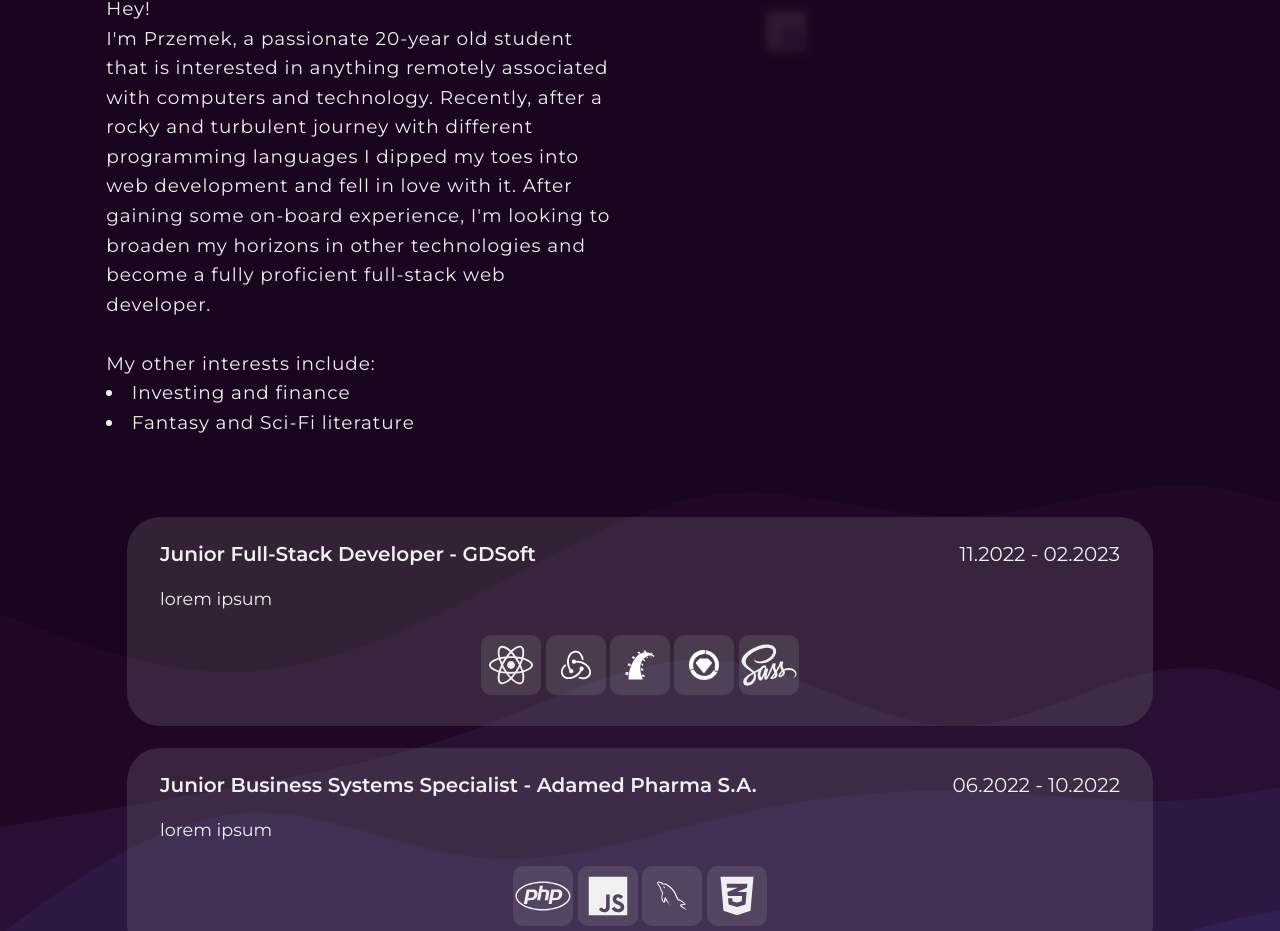
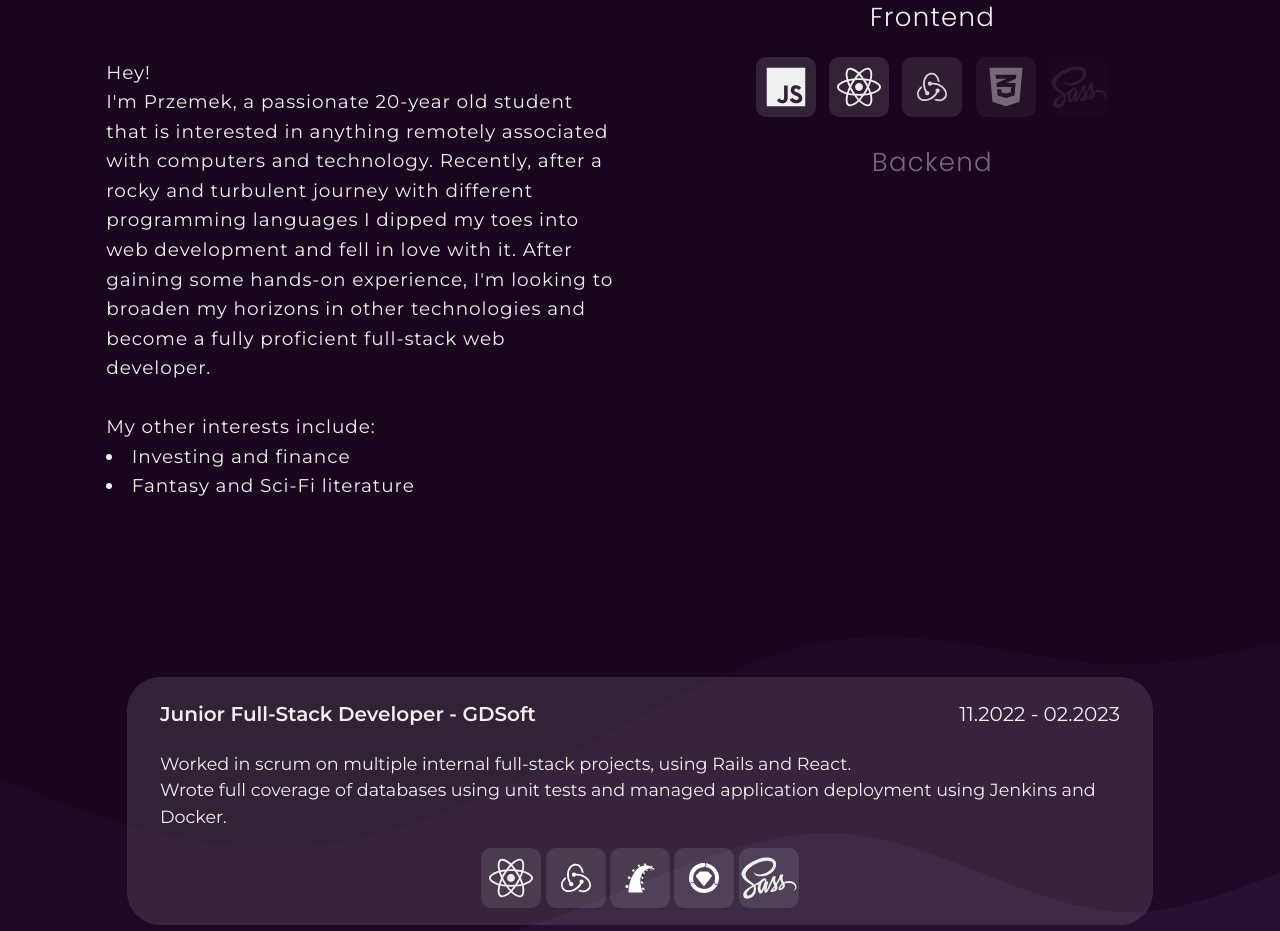
Before and after one commit to TheTasak/Portfolio, a React (Vite) app: page / in a window 1280 px wide. Shown: the part 1107-2038 px from the top of the page. Built offline with nearby package versions, Linux system fonts and the light colour scheme.

Commit message:
experience media layout

```diff
--- a/src/components/About/About.scss
+++ b/src/components/About/About.scss
@@ -8,10 +8,10 @@
     background: url("../../assets/waves2.svg");
     background-repeat: no-repeat;
     background-size: cover;
+    overflow-x: hidden;
 
     .content-center {
-        padding-top: 5vh;
-        padding-left: 4vw;
+        padding: 12vh 0 12vh 4vw;
     }
 
     .content {
@@ -38,12 +38,12 @@
             .text-header {
                 text-align: left;
                 font-family: 'Poppins';
-                font-size: clamp(26px, 2em, 42px);
+                font-size: clamp(30px, 2.5rem, 42px);
                 margin-bottom: 1.5em;
             }
 
             &.hidden {
-                transition: 1s opacity ease-in-out 1s, 1s transform ease-in-out 1s, 1s filter ease-in-out 1s;
+                transition: 1s opacity ease-in-out 0.5s, 1s transform ease-in-out 0.5s, 1s filter ease-in-out 0.5s;
                 transform: translateX(-25%);
                 filter: blur(4px);
             }
@@ -59,14 +59,14 @@
             &.hidden {
                 @for $i from 1 to 8 {
                     .icon-group-heading:nth-child(#{$i}) {
-                        transition: 1s opacity ease-in-out 1s + $i * 1s, 1.1s filter ease-in-out 1s + $i * 1s;
+                        transition: 1s opacity ease-in-out $i * 1s, 0.1s filter ease-in-out $i * 1s;
                         opacity: 0;
                         filter: blur(4px);
                     }
                     @for $j from 1 to 8 {
                         .icon-group:nth-child(#{$i}) {
                             .icon:nth-child(#{$j}) {
-                                transition: 1s opacity ease-in-out 1s + $i * 1s + $j * 0.25s, 1.1s filter ease-in-out 1s + $i * 1s + $j * 0.25s;
+                                transition: 1s opacity ease-in-out $i * 1s + $j * 0.25s, 0.1s filter ease-in-out $i * 1s + $j * 0.25s;
                                 opacity: 0;
                                 filter: blur(4px);
                             }
@@ -103,10 +103,56 @@
         display: flex;
         flex-direction: column;
         align-items: center;
+
         padding: 0 5vw;
         margin-top: 10vh;
         font-family: 'Montserrat';
 
+        .experience-card {
+            &.hidden {
+                filter: blur(4px);
+                opacity: 0;
+            }
+            &.hidden.show {
+                filter: blur(0);
+                opacity: 1;
+            }
+            &:nth-child(even) {
+                &.hidden {
+                    transition: 2s opacity ease-in-out 0.5s, 1.5s transform ease-in-out 0.5s, 2s filter ease-in-out 0.5s;
+                    transform: translateX(-50%);
+                }
+                &.hidden.show {
+                    transform: translateX(0);
+                }
+            }
+            &:nth-child(odd) {
+                &.hidden {
+                    transition: 2s opacity ease-in-out 0.5s, 1.5s transform ease-in-out 0.5s, 2s filter ease-in-out 0.5s;
+                    transform: translateX(50%);
+                }
+                &.hidden.show {
+                    transform: translateX(0);
+                }
+            }
+        }
+    }
+
+    @media (min-width: 1600px) {
+        .experience-group {
+            display: grid;
+            grid-template-columns: repeat(3, 1fr);
+            grid-auto-rows: 1fr;
+            row-gap: 1em;
+            column-gap: 1.25em;
+            align-items: start;
+
+            .experience-card {
+                height: 90%;
+                width: auto;
+                position: relative;
+            }
+        }
     }
 
     @media (max-width: 800px) {
--- a/src/components/About/About.tsx
+++ b/src/components/About/About.tsx
@@ -5,7 +5,7 @@ import Experience from "./Experience";
 const aboutDescription =
 "Hey!\n I'm Przemek, a passionate 20-year old student that is interested in anything remotely associated with computers and technology. " +
 "Recently, after a rocky and turbulent journey with different programming languages I dipped my toes into web development and fell in love with it. " +
-"After gaining some on-board experience, I'm looking to broaden my horizons in other technologies and become a fully proficient full-stack web developer.\n" +
+"After gaining some hands-on experience, I'm looking to broaden my horizons in other technologies and become a fully proficient full-stack web developer.\n" +
 "\nMy other interests include:";
 
 const experienceData =
@@ -16,7 +16,7 @@ const experienceData =
         company: "GDSoft",
         started: "2022-11-01T00:00:00.000Z",
         finished: "2023-02-01T00:00:00.000Z",
-        description: "lorem ipsum",
+        description: "Worked in scrum on multiple internal full-stack projects, using Rails and React.\n Wrote full coverage of databases using unit tests and managed application deployment using Jenkins and Docker.",
         technologies: [
             "React", "Redux", "Rails", "RSpec", "Sass"
         ]
@@ -27,7 +27,7 @@ const experienceData =
         company: "Adamed Pharma S.A.",
         started: "2022-06-01T00:00:00.000Z",
         finished: "2022-10-01T00:00:00.000Z",
-        description: "lorem ipsum",
+        description: "Communicated with internal clients regarding specifications and requirements of desired software.\n Improved on and developed new functions using PHP and Oracle SQL for intranet websites e.g. system of user roles and permissions or system of automatic emails.",
         technologies: [
             "PHP", "Javascript", "SQL", "Css"
         ]
@@ -38,7 +38,7 @@ const experienceData =
         company: "Ibac sp. z o.o.",
         started: "2020-11-01T00:00:00.000Z",
         finished: "2022-04-01T00:00:00.000Z",
-        description: "Created online store websites using Shopify and wrote for them custom plugins, also",
+        description: "Created online store websites using Shopify and custom plugins.\n Contacted and searched for potential customers.",
         technologies: []
     }
 ];
--- a/src/components/About/Experience.scss
+++ b/src/components/About/Experience.scss
@@ -4,14 +4,14 @@
     width: min(75vw, 1000px);
     background-color: rgba($color: #979797, $alpha: 0.2);
     border-radius: 1.5em;
-    padding: 1em 1.5em;
-    margin-bottom: 1em;
+    padding: 1em 1.5em 1vh 1.5em;
+    margin-bottom: 1.5em;
 
     .card-header {
         display: flex;
         flex-direction: row;
         justify-content: space-between;
-        margin-bottom: 0.75em;
+        margin-bottom: 1em;
 
         .position {
             font-weight: 600;
@@ -19,17 +19,32 @@
         }
         .date {
             font-size: clamp(16px, 1em, 20px);
+            text-align: end;
         }
     }
     .card-content {
         font-size: clamp(16px, 0.8em, 20px);
+        white-space: pre-line;
     }
     .icons {
-        margin-top: 0.75em;
+        margin-top: 0.5em;
     }
     @media (max-width: 800px) {
         .card-header {
             flex-direction: column;
         }
     }
+    @media (min-width: 1600px) {
+        .card-content {
+            margin-bottom: 5em;
+        }
+
+        .icons {
+            position: absolute;
+            width: 90%;
+            bottom: 1.25vh;
+            left: 50%;
+            transform: translateX(-50%);
+        }
+    }
 }
--- a/src/components/About/Experience.tsx
+++ b/src/components/About/Experience.tsx
@@ -28,7 +28,7 @@ const Experience = ({data}: {data: ExperienceData}) => {
     }
 
     return (
-        <div className="experience-card">
+        <div className="experience-card hidden">
             <div className="card-header">
                 <div className="position">
                     <span>
@@ -46,7 +46,7 @@ const Experience = ({data}: {data: ExperienceData}) => {
                 </div>
             </div>
             <div className="card-content">
-                <p>{data.description}</p>
+                <span>{data.description}</span>
             </div>
             {
                 data.technologies.length > 0 &&
```
